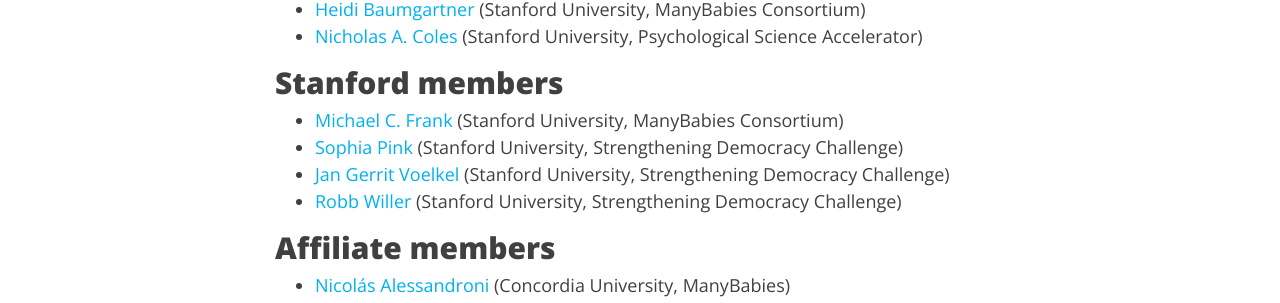
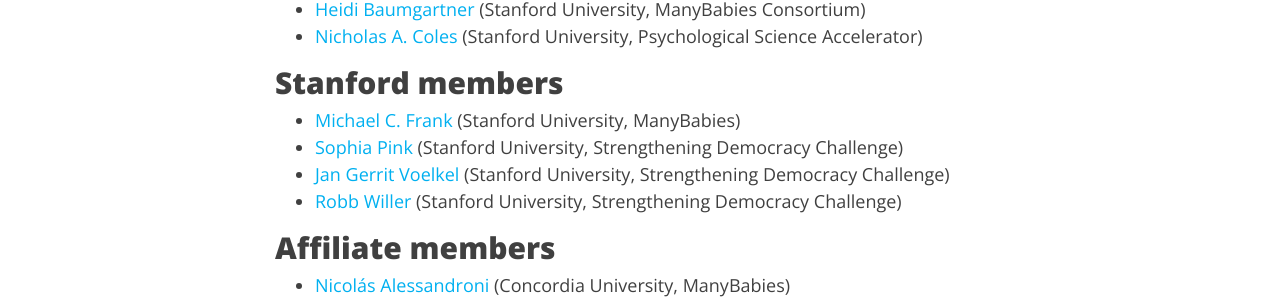
Before and after one commit to heidibaum/bigteamsciencelab.github.io, a Jekyll site: the page built from people.md, in a window 1280 px wide and 900 px high, scrolled down 519 px. Shown: the part 152-455 px from the top of the window. Built offline with Jekyll 4.4.1, drawn with Linux system fonts in a browser that asks for light colours; nearby versions of some CDN libraries.

Commit message:
Update people.md

```diff
--- a/people.md
+++ b/people.md
@@ -15,7 +15,7 @@
 * [Nicholas A. Coles](https://hai.stanford.edu/people/nicholas-coles) (Stanford University, Psychological Science Accelerator)
 
 ## Stanford members
-* [Michael C. Frank](https://web.stanford.edu/~mcfrank/) (Stanford University, ManyBabies Consortium)
+* [Michael C. Frank](https://web.stanford.edu/~mcfrank/) (Stanford University, ManyBabies)
 * [Sophia Pink](http://www.sophiapink.com) (Stanford University, Strengthening Democracy Challenge)
 * [Jan Gerrit Voelkel](https://sociology.stanford.edu/people/jan-gerrit-voelkel) (Stanford University, Strengthening Democracy Challenge)
 * [Robb Willer](https://sociology.stanford.edu/people/robb-willer) (Stanford University, Strengthening Democracy Challenge)
```
